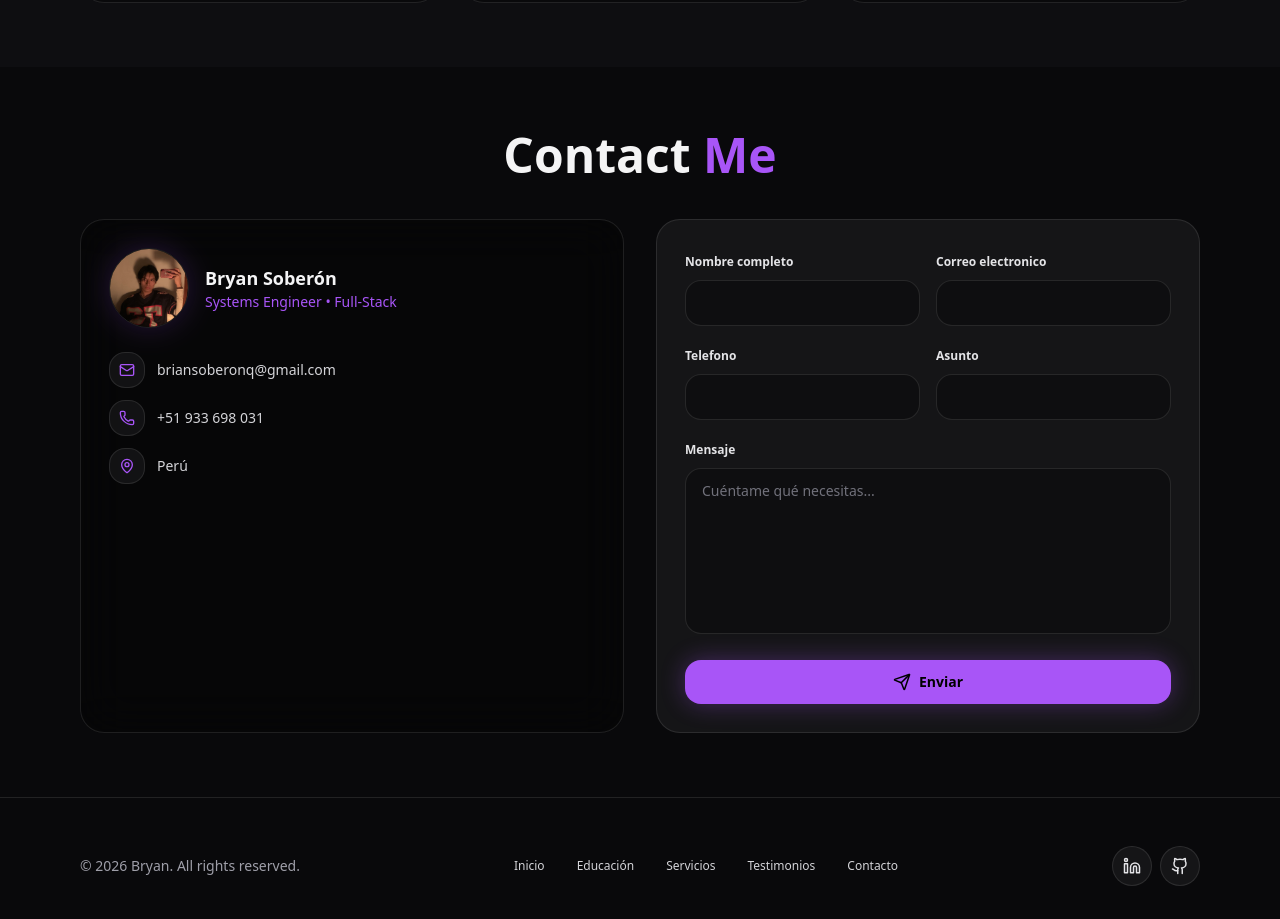
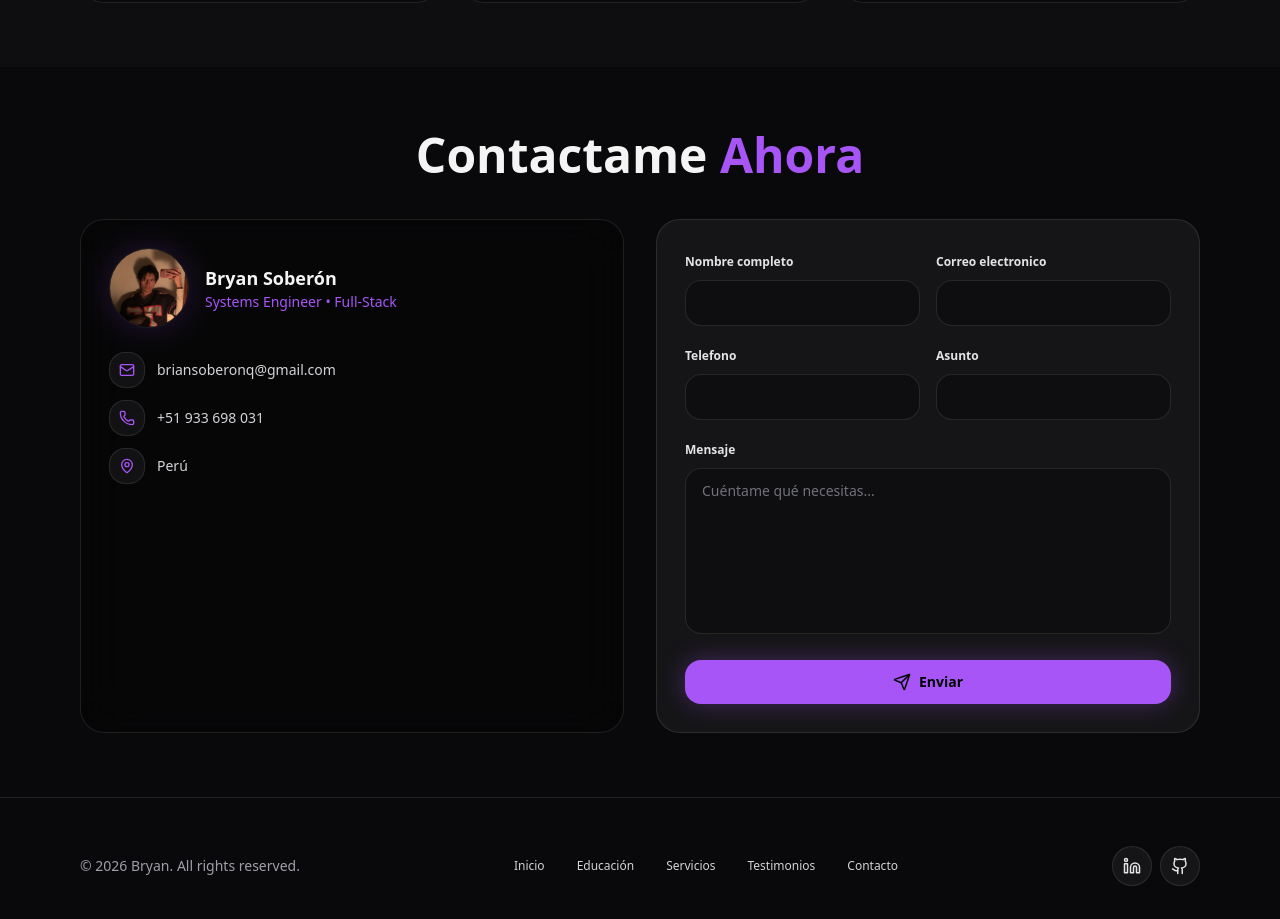
Before and after one commit to bryansoberon/PORTAFOLIO-REACT, a React (Vite) app: page / in a window 1280 px wide. Shown: the part 2620-3539 px from the top of the page. Built offline with nearby package versions, Linux system fonts and the light colour scheme.

Commit message:
contactame AHORA xd

```diff
--- a/src/App.jsx
+++ b/src/App.jsx
@@ -624,7 +624,7 @@ function Contact() {
     <section id="contact" className="py-16">
       <div className="mx-auto max-w-6xl px-4">
         <h2 className="text-center text-4xl font-extrabold sm:text-5xl">
-          Contact <span style={{ color: ACCENT }}>Me</span>
+          Contactame <span style={{ color: ACCENT }}>Ahora</span>
         </h2>
 
         <div className="mt-10 grid gap-8 md:grid-cols-2">
```
